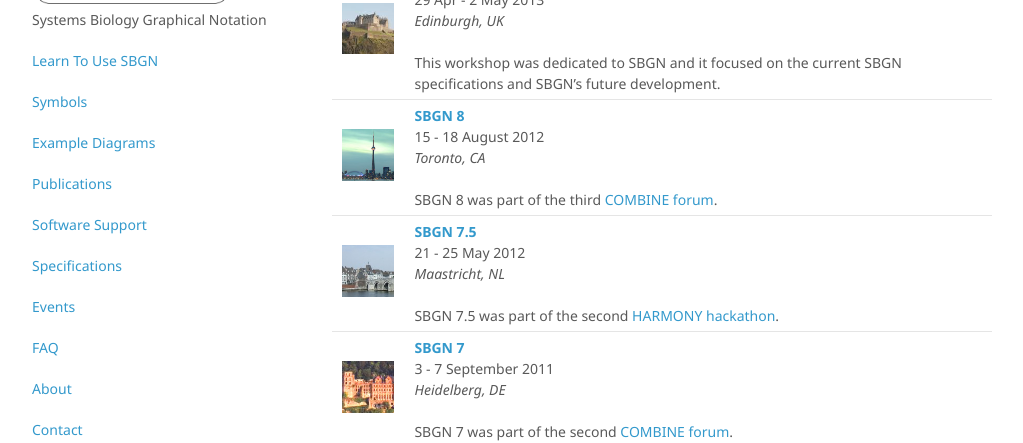
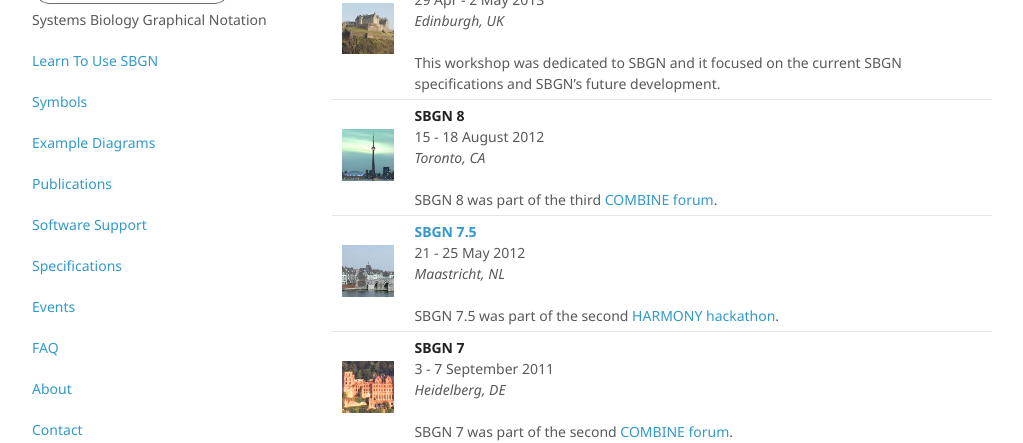
Before and after one commit to sbgn/sbgn, a Jekyll site: the page built from docs/events.md, in a window 1280 px wide and 900 px high, scrolled down 357 px. Shown: the part 150-593 px from the top of the window, without its empty margins (128-1151 px from the left). Built offline with Jekyll 4.4.1, drawn with Linux system fonts in a browser that asks for light colours.

Commit message:
Update events.md

```diff
--- a/docs/events.md
+++ b/docs/events.md
@@ -18,9 +18,9 @@ This page provides access to meeting pages, agendas, and other information about
 | - | - |
 | ![SBGN 10](../images/events/SBGN10-100x100.jpg) | **[SBGN 10](https://github.com/sbgn/sbgn/wiki/SBGN-10)**<br>16 - 22 August 2014<br>*Los Angeles, USA*<br><br>SBGN 10 was part of the fifth [COMBINE forum](http://co.mbine.org/events/COMBINE_2014). |
 | ![SBGN 9](../images/events/SBGN9-100x100.png) | **[SBGN 9](https://github.com/sbgn/sbgn/wiki/SBGN-9)**<br>29 Apr - 2 May 2013<br>*Edinburgh, UK*<br><br>This workshop was dedicated to SBGN and it focused on the current SBGN specifications and SBGN's future development. |
-| ![SBGN 8](../images/events/SBGN8-100x100.jpg) | **[SBGN 8](https://github.com/sbgn/sbgn/wiki/SBGN-8)**<br>15 - 18 August 2012<br>*Toronto, CA*<br><br>SBGN 8 was part of the third [COMBINE forum](http://co.mbine.org/events/COMBINE_2012). |
+| ![SBGN 8](../images/events/SBGN8-100x100.jpg) | **SBGN 8**<br>15 - 18 August 2012<br>*Toronto, CA*<br><br>SBGN 8 was part of the third [COMBINE forum](http://co.mbine.org/events/COMBINE_2012). |
 | ![SBGN 7.5](../images/events/SBGN7.5-100x100.jpg) | **[SBGN 7.5](https://github.com/sbgn/sbgn/wiki/SBGN-7.5)**<br>21 - 25 May 2012<br>*Maastricht, NL*<br><br>SBGN 7.5 was part of the second [HARMONY hackathon](http://co.mbine.org/events/HARMONY_2012). |
-| ![SBGN 7](../images/events/SBGN7-100x100.jpg) | **[SBGN 7](https://github.com/sbgn/sbgn/wiki/SBGN-7)**<br>3 - 7 September 2011<br>*Heidelberg, DE*<br><br>SBGN 7 was part of the second [COMBINE forum](http://co.mbine.org/events/COMBINE_2011). |
+| ![SBGN 7](../images/events/SBGN7-100x100.jpg) | **SBGN 7**<br>3 - 7 September 2011<br>*Heidelberg, DE*<br><br>SBGN 7 was part of the second [COMBINE forum](http://co.mbine.org/events/COMBINE_2011). |
 | ![SBGN 6.5](../images/events/SBGN6.5-100x100.jpg) | **[SBGN 6.5](https://github.com/sbgn/sbgn/wiki/SBGN-6.5)**<br>18 - 22 April 2011<br>*New York, USA*<br><br>SBGN 6.5 was part of the first [HARMONY hackathon](http://co.mbine.org/events/HARMONY_2011). |
 | ![SBGN 6](../images/events/SBGN6-100x100.jpg) | **[SBGN 6](https://github.com/sbgn/sbgn/wiki/SBGN-6)**<br>05 - 10 October 2010<br>*Edinburgh, UK*<br><br>SBGN 6 was part of the first [COMBINE forum](http://co.mbine.org/events/COMBINE_2010). |
 | ![SBGN 5.5](../images/events/SBGN5.5-100x100.jpg) | **[SBGN 5.5](https://github.com/sbgn/sbgn/wiki/SBGN-5.5)**<br>21 - 23 April 2010<br>*Wittenberg, DE* |
```
